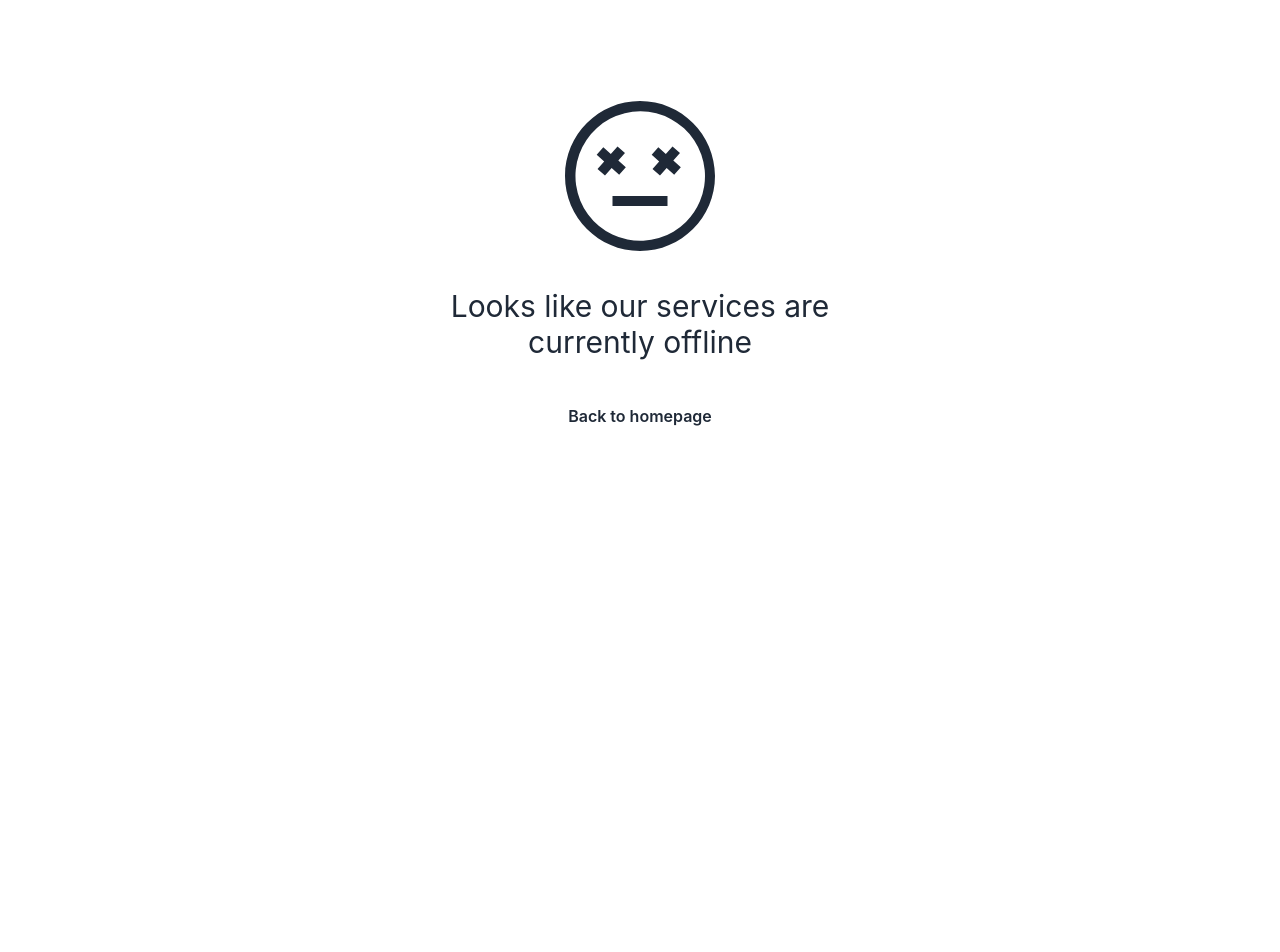
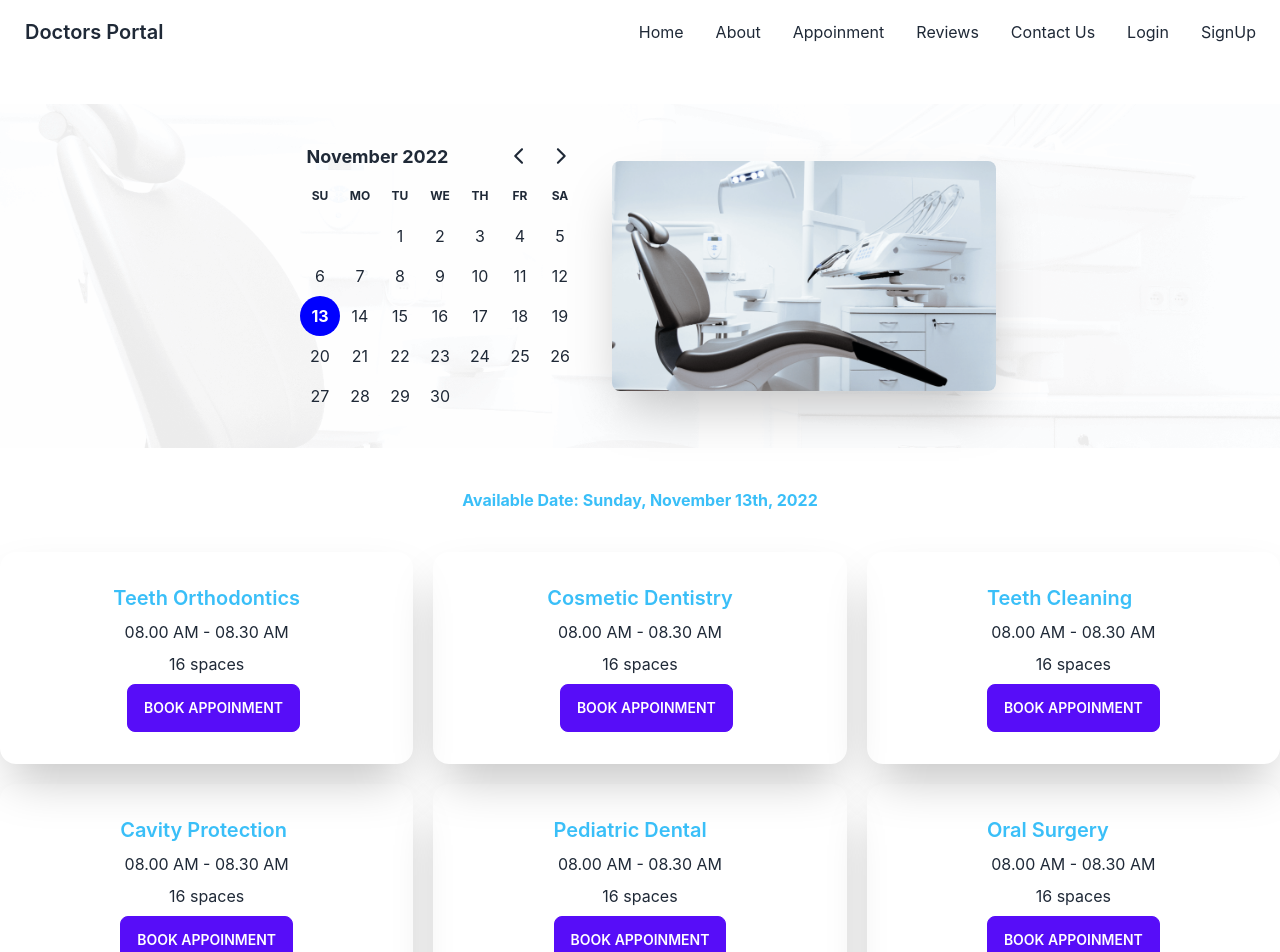
Before and after one commit to toukircse77/doctor-portal-, a React (Create React App) app: page /appoinment in a window 1280 px wide. Shown: the top 952 px of the page. Before the commit the page ends 800 px from the top, so only its background shows below. Built offline with nearby package versions, Linux system fonts and the light colour scheme.

Commit message:
add appoinment section

```diff
--- a/package.json
+++ b/package.json
@@ -7,7 +7,9 @@
     "@testing-library/react": "^13.4.0",
     "@testing-library/user-event": "^13.5.0",
     "daisyui": "^2.39.1",
+    "date-fns": "^2.29.3",
     "react": "^18.2.0",
+    "react-day-picker": "^8.3.6",
     "react-dom": "^18.2.0",
     "react-router-dom": "^6.4.3",
     "react-scripts": "5.0.1",
--- /dev/null
+++ b/public/AppoinmentOption.json
@@ -0,0 +1,134 @@
+[
+    {
+      "_id": 1,
+      "name": "Teeth Orthodontics",
+      "slots": [
+        "08.00 AM - 08.30 AM",
+        "08.30 AM - 09.00 AM",
+        "09.00 AM - 9.30 AM",
+        "09.30 AM - 10.00 AM",
+        "10.00 AM - 10.30 AM",
+        "10.30 AM - 11.00 AM",
+        "11.00 AM - 11.30 AM",
+        "11.30 AM - 12.00 AM",
+        "1.00 PM - 1.30 PM",
+        "1.30 PM - 2.00 PM",
+        "2.00 PM - 2.30 PM",
+        "2.30 PM - 3.00 PM",
+        "3.00 PM - 3.30 PM",
+        "3.30 PM - 4.00 PM",
+        "4.00 PM - 4.30 PM",
+        "4.30 PM - 5.00 PM"
+      ]
+    },
+    {
+      "_id": 2,
+      "name": "Cosmetic Dentistry",
+      "slots": [
+        "08.00 AM - 08.30 AM",
+        "08.30 AM - 09.00 AM",
+        "09.00 AM - 9.30 AM",
+        "09.30 AM - 10.00 AM",
+        "10.00 AM - 10.30 AM",
+        "10.30 AM - 11.00 AM",
+        "11.00 AM - 11.30 AM",
+        "11.30 AM - 12.00 AM",
+        "1.00 PM - 1.30 PM",
+        "1.30 PM - 2.00 PM",
+        "2.00 PM - 2.30 PM",
+        "2.30 PM - 3.00 PM",
+        "3.00 PM - 3.30 PM",
+        "3.30 PM - 4.00 PM",
+        "4.00 PM - 4.30 PM",
+        "4.30 PM - 5.00 PM"
+      ]
+    },
+    {
+      "_id": 3,
+      "name": "Teeth Cleaning",
+      "slots": [
+        "08.00 AM - 08.30 AM",
+        "08.30 AM - 09.00 AM",
+        "09.00 AM - 9.30 AM",
+        "09.30 AM - 10.00 AM",
+        "10.00 AM - 10.30 AM",
+        "10.30 AM - 11.00 AM",
+        "11.00 AM - 11.30 AM",
+        "11.30 AM - 12.00 AM",
+        "1.00 PM - 1.30 PM",
+        "1.30 PM - 2.00 PM",
+        "2.00 PM - 2.30 PM",
+        "2.30 PM - 3.00 PM",
+        "3.00 PM - 3.30 PM",
+        "3.30 PM - 4.00 PM",
+        "4.00 PM - 4.30 PM",
+        "4.30 PM - 5.00 PM"
+      ]
+    },
+    {
+      "_id": 4,
+      "name": "Cavity Protection",
+      "slots": [
+        "08.00 AM - 08.30 AM",
+        "08.30 AM - 09.00 AM",
+        "09.00 AM - 9.30 AM",
+        "09.30 AM - 10.00 AM",
+        "10.00 AM - 10.30 AM",
+        "10.30 AM - 11.00 AM",
+        "11.00 AM - 11.30 AM",
+        "11.30 AM - 12.00 AM",
+        "1.00 PM - 1.30 PM",
+        "1.30 PM - 2.00 PM",
+        "2.00 PM - 2.30 PM",
+        "2.30 PM - 3.00 PM",
+        "3.00 PM - 3.30 PM",
+        "3.30 PM - 4.00 PM",
+        "4.00 PM - 4.30 PM",
+        "4.30 PM - 5.00 PM"
+      ]
+    },
+    {
+      "_id": 5,
+      "name": "Pediatric Dental",
+      "slots": [
+        "08.00 AM - 08.30 AM",
+        "08.30 AM - 09.00 AM",
+        "09.00 AM - 9.30 AM",
+        "09.30 AM - 10.00 AM",
+        "10.00 AM - 10.30 AM",
+        "10.30 AM - 11.00 AM",
+        "11.00 AM - 11.30 AM",
+        "11.30 AM - 12.00 AM",
+        "1.00 PM - 1.30 PM",
+        "1.30 PM - 2.00 PM",
+        "2.00 PM - 2.30 PM",
+        "2.30 PM - 3.00 PM",
+        "3.00 PM - 3.30 PM",
+        "3.30 PM - 4.00 PM",
+        "4.00 PM - 4.30 PM",
+        "4.30 PM - 5.00 PM"
+      ]
+    },
+    {
+      "_id": 6,
+      "name": "Oral Surgery",
+      "slots": [
+        "08.00 AM - 08.30 AM",
+        "08.30 AM - 09.00 AM",
+        "09.00 AM - 9.30 AM",
+        "09.30 AM - 10.00 AM",
+        "10.00 AM - 10.30 AM",
+        "10.30 AM - 11.00 AM",
+        "11.00 AM - 11.30 AM",
+        "11.30 AM - 12.00 AM",
+        "1.00 PM - 1.30 PM",
+        "1.30 PM - 2.00 PM",
+        "2.00 PM - 2.30 PM",
+        "2.30 PM - 3.00 PM",
+        "3.00 PM - 3.30 PM",
+        "3.30 PM - 4.00 PM",
+        "4.00 PM - 4.30 PM",
+        "4.30 PM - 5.00 PM"
+      ]
+    }
+  ]
--- /dev/null
+++ b/src/Pages/Appoinment/Apoinment.js
@@ -0,0 +1,20 @@
+import React, { useState } from 'react';
+import AppoinmentBanner from './AppoinmentBanner';
+import AvailableAppoinment from './AvailableAppoinment';
+
+const Apoinment = () => {
+    const [selectedDate, setSelectedDate] = useState(new Date());
+    return (
+        <div>
+            <AppoinmentBanner
+            selectedDate = {selectedDate}
+            setSelectedDate = {setSelectedDate}
+            ></AppoinmentBanner>
+            <AvailableAppoinment
+            selectedDate = {selectedDate}
+            ></AvailableAppoinment>
+        </div>
+    );
+};
+
+export default Apoinment;
--- /dev/null
+++ b/src/Pages/Appoinment/AppoinmentBanner.js
@@ -0,0 +1,34 @@
+import format from 'date-fns/format';
+import React, { useState } from 'react';
+import { DayPicker } from 'react-day-picker';
+import chair from '../../assets/images/chair.png'
+import bg from '../../assets/images/bg.png'
+
+const AppoinmentBanner = ({ selectedDate, setSelectedDate }) => {
+
+    return (
+        <section>
+            <div className="hero my-10 "
+                style={{
+                    background: `url(${bg})`,
+                    backgroundPosition: 'center',
+                    backgroundSize: 'cover',
+                    backgroundRepeat: 'no-repeat'
+                }}
+            >
+                <div className="hero-content flex-col lg:flex-row-reverse">
+                    <img src={chair} className="max-w-sm rounded-lg shadow-2xl" />
+                    <div>
+                        <DayPicker
+                            mode="single"
+                            selected={selectedDate}
+                            onSelect={setSelectedDate}
+                        />
+                    </div>
+                </div>
+            </div>
+        </section>
+    );
+};
+
+export default AppoinmentBanner;
--- /dev/null
+++ b/src/Pages/Appoinment/AppoinmentOptions.js
@@ -0,0 +1,19 @@
+import React from 'react';
+
+const AppoinmentOptions = ({option}) => {
+    const {name, slots} = option;
+    return (
+        <div className="card flex items-center text-center shadow-2xl">
+        <div className="card-body">
+          <h2 className="card-title  text-info">{name}</h2>
+          <p>{slots.length > 0 ? slots[0] : 'Try Another Day'}</p>
+          <p>{slots.length} {slots.length > 1 ? 'spaces' : 'space'}</p>
+          <div className="card-actions justify-end">
+            <button className="btn btn-primary">Book Appoinment</button>
+          </div>
+        </div>
+      </div>
+    );
+};
+
+export default AppoinmentOptions;
--- /dev/null
+++ b/src/Pages/Appoinment/AvailableAppoinment.js
@@ -0,0 +1,29 @@
+import { format } from 'date-fns';
+import React, { useEffect, useState } from 'react';
+import AppoinmentOptions from './AppoinmentOptions';
+
+const AvailableAppoinment = ({ selectedDate }) => {
+    const [appoinmentOption, setAppoinmentOptions] = useState([]);
+    useEffect(() => {
+        fetch('AppoinmentOption.json')
+            .then(res => res.json())
+            .then(data => setAppoinmentOptions(data))
+    }, [])
+    return (
+        <section>
+            <p className='text-info pb-10 text-center font-bold'>Available Date: {format(selectedDate, 'PPPP')}</p>
+            <div className='grid gap-5 grid-cols-1 md:grid-cols-2 lg:grid-cols-3'>
+            {
+                appoinmentOption.map(option => <AppoinmentOptions
+                key={option._id}
+                option = {option}
+                ></AppoinmentOptions>)
+            }
+            </div>
+
+        </section>
+
+    );
+};
+
+export default AvailableAppoinment;
--- a/src/index.js
+++ b/src/index.js
@@ -3,6 +3,7 @@ import ReactDOM from 'react-dom/client';
 import './index.css';
 import App from './App';
 import reportWebVitals from './reportWebVitals';
+import 'react-day-picker/dist/style.css';
 
 const root = ReactDOM.createRoot(document.getElementById('root'));
 root.render(
```
Also changed, not shown: src/Routes/Routes.js (+8 -2 lines), 1 other file (tests, documents, lock files or other folders).
